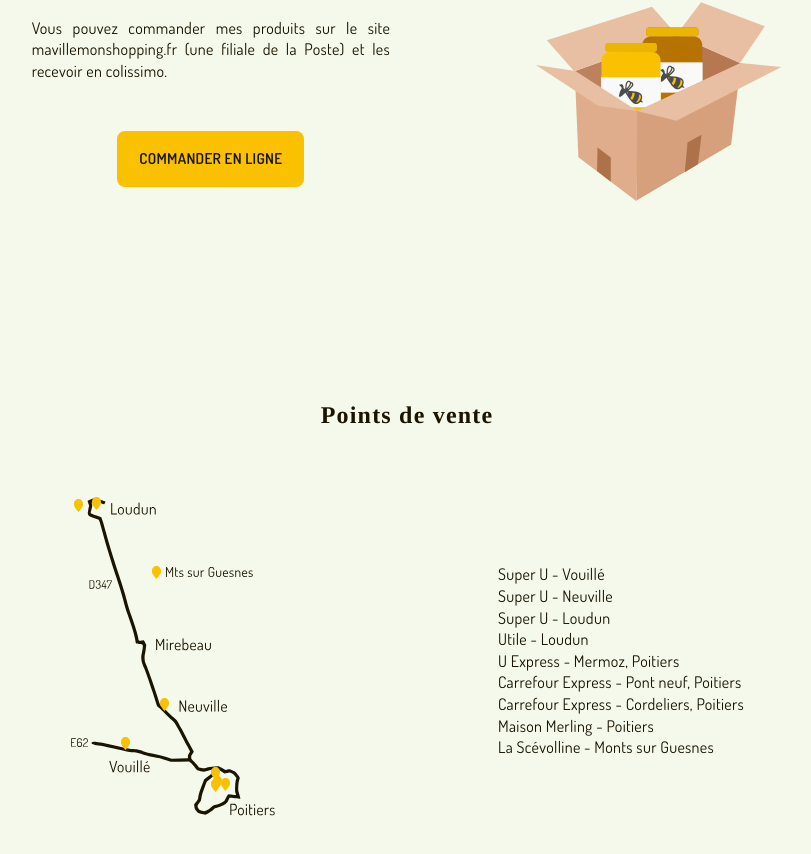
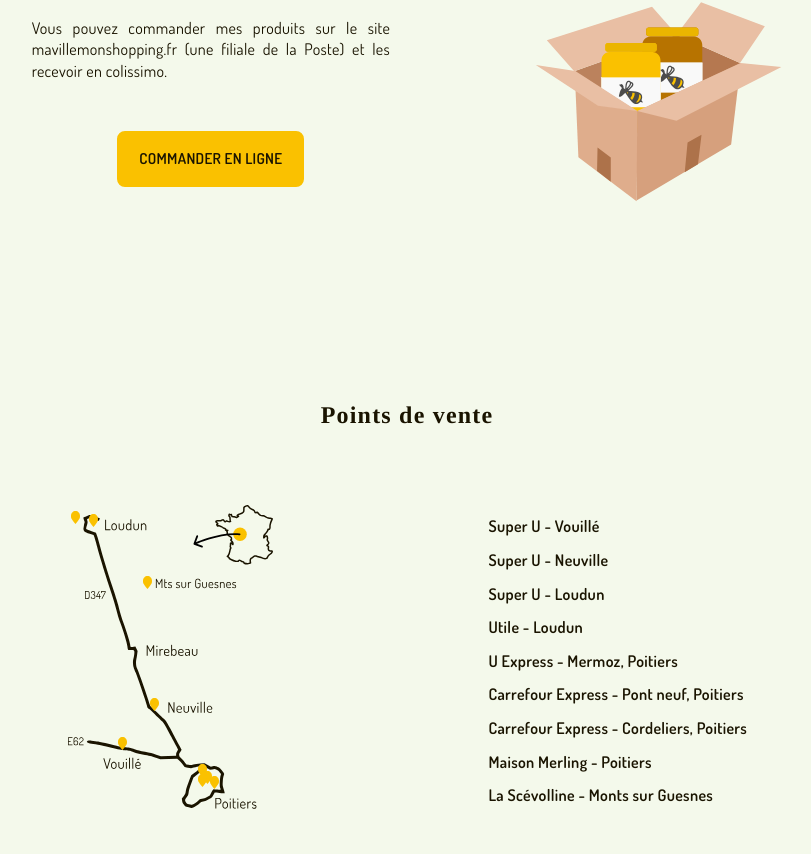
Before and after one commit to RudyDupuis/mielsdupuis_code, a Next.js app: page /ou-acheter-mon-miel in a window 1280 px wide. Shown: the part 878-1732 px from the top of the page, without its empty margins (233-1044 px from the left). Built offline with nearby package versions, Linux system fonts and the light colour scheme; a web font is replaced by a local one.

Commit message:
change point of sales, add header map

```diff
--- a/src/assets/styles/components/Header.scss
+++ b/src/assets/styles/components/Header.scss
@@ -2,13 +2,23 @@
   background: $primary;
   position: relative;
 
-  div {
+  .hero-banner {
     display: flex;
     align-items: center;
     justify-content: space-around;
     padding: 100px 50px;
 
-    img {
+    &__title {
+      display: flex;
+      flex-direction: column;
+      align-items: center;
+
+      img {
+        margin-top: 58px;
+      }
+    }
+
+    &__draw {
       width: 20%;
       height: auto;
     }
@@ -17,7 +27,7 @@
       flex-direction: column;
       padding: 40px 0 100px 0;
 
-      img {
+      .hero-banner__draw {
         margin-top: 40px;
         width: 30%;
       }
@@ -26,7 +36,7 @@
     @media (max-width: 500px) {
       padding: 40px 0 40px 0;
 
-      img {
+      .hero-banner__draw {
         margin-top: 60px;
         width: 50%;
       }
--- a/src/assets/styles/components/sections/Contacts.scss
+++ b/src/assets/styles/components/sections/Contacts.scss
@@ -9,6 +9,16 @@
     .contacts__beekeper-draw {
       margin-bottom: 36px;
       width: 30%;
+      height: auto;
+    }
+
+    .contacts__phone-draw {
+      width: 23px;
+      height: auto;
+    }
+
+    .contacts__mail-draw {
+      width: 25px;
       height: auto;
     }
   }
--- a/src/assets/styles/components/sections/ou-acheter-mon-miel/PointsDeVente.scss
+++ b/src/assets/styles/components/sections/ou-acheter-mon-miel/PointsDeVente.scss
@@ -5,64 +5,20 @@
 
   div {
     position: relative;
-
-    #SuperU-Vouillé {
-      position: absolute;
-      top: 243px;
-      left: 51px;
-    }
-
-    #SuperU-Neuville {
-      position: absolute;
-      top: 204px;
-      left: 90px;
-    }
-
-    #SuperU-Loudun {
-      position: absolute;
-      top: 5px;
-      left: 4px;
-    }
-
-    #Utile-Loudun {
-      position: absolute;
-      top: 3px;
-      left: 22px;
-    }
-
-    #UExpress-Mermoz-Poitiers {
-      position: absolute;
-      top: 273px;
-      left: 141px;
-    }
-
-    #CarrefourExpress-Pontneuf-Poitiers {
-      position: absolute;
-      top: 284px;
-      left: 151px;
-    }
-
-    #CarrefourExpress-Cordeliers-Poitiers {
-      position: absolute;
-      top: 282px;
-      left: 143px;
-    }
-
-    #MaisonMerling-Poitiers {
-      position: absolute;
-      top: 285px;
-      left: 141px;
-    }
-
-    #LaScévolline-MontssurGuesnes {
-      position: absolute;
-      top: 72px;
-      left: 82px;
-    }
   }
 
   li {
     cursor: pointer;
+
+    @media (max-width: 450px) {
+      a {
+        font-size: 14px;
+      }
+    }
+
+    &:not(:last-child) {
+      margin-bottom: 12px;
+    }
   }
 
   @media (max-width: 950px) {
--- a/src/components/Header.tsx
+++ b/src/components/Header.tsx
@@ -41,10 +41,27 @@
   return (
     <header>
       <Nav />
-      <div>
-        {title}
+      <div className="hero-banner">
+        <div className="hero-banner__title">
+          {title}{" "}
+          {page === "accueil" && (
+            <Image
+              src="/Header/map.svg"
+              alt="Une carte de france avec un flèche vers Guesnes avec inscrit : Produit à Guesnes"
+              width={221}
+              height={73}
+            />
+          )}
+        </div>
+
         {imageSrc && (
-          <Image src={imageSrc} alt={imageAlt} width={487} height={463} />
+          <Image
+            className="hero-banner__draw"
+            src={imageSrc}
+            alt={imageAlt}
+            width={487}
+            height={463}
+          />
         )}
       </div>
     </header>
--- a/src/components/sections/Contacts.tsx
+++ b/src/components/sections/Contacts.tsx
@@ -13,6 +13,7 @@
       <section>
         <div>
           <Image
+            className="contacts__phone-draw"
             src="/MeContacter/phone.svg"
             alt="Un dessin d'un téléphone"
             width={29}
@@ -22,6 +23,7 @@
         </div>
         <div>
           <Image
+            className="contacts__mail-draw"
             src="/MeContacter/mail.svg"
             alt="Un dessin d'une enveloppe"
             width={31}
--- a/src/components/sections/index/IlsOntDonneLeursAvis.tsx
+++ b/src/components/sections/index/IlsOntDonneLeursAvis.tsx
@@ -6,14 +6,14 @@
   const [currentReviews, setCurrentReviews] = useState(0);
 
   const add = () => {
-    if (currentReviews === 2) {
+    if (currentReviews === reviewsData.length - 1) {
       return setCurrentReviews(0);
     }
     setCurrentReviews(currentReviews + 1);
   };
   const remove = () => {
     if (currentReviews === 0) {
-      return setCurrentReviews(2);
+      return setCurrentReviews(reviewsData.length - 1);
     }
     setCurrentReviews(currentReviews - 1);
   };
--- a/src/components/sections/ou-acheter-mon-miel/PointsDeVente.tsx
+++ b/src/components/sections/ou-acheter-mon-miel/PointsDeVente.tsx
@@ -1,26 +1,32 @@
 import Image from "next/image";
+import { pointsOfSaleData } from "../../../data/pointsOfSaleData";
+import Link from "next/link";
 
 const PointsDeVente = () => {
-  const pointsOfSale = [
-    "Super U - Vouillé",
-    "Super U - Neuville",
-    "Super U - Loudun",
-    "Utile - Loudun",
-    "U Express - Mermoz, Poitiers",
-    "Carrefour Express - Pont neuf, Poitiers",
-    "Carrefour Express - Cordeliers, Poitiers",
-    "Maison Merling - Poitiers",
-    "La Scévolline - Monts sur Guesnes",
-  ];
+  const createPoints = (pointId: string) => {
+    const point = pointsOfSaleData.find((point) => point.id === pointId);
+    if (point) {
+      const element = document.getElementById(pointId);
+      if (element) {
+        element.style.top = `${point.top}px`;
+        element.style.left = `${point.left}px`;
+        element.style.position = "absolute";
+      }
+    }
+  };
 
   const handleMouseEnter = (id: string) => {
-    pointsOfSale.forEach((point) => {
-      document
-        .getElementById(point.replace(/\s/g, "").replace(/,/g, "-"))
-        ?.classList.remove("points-de-vente__point-active");
+    pointsOfSaleData.forEach((point) => {
+      const element = document.getElementById(point.id);
+      if (element) {
+        element.classList.remove("points-de-vente__point-active");
+      }
     });
 
-    document.getElementById(id)?.classList.add("points-de-vente__point-active");
+    const targetElement = document.getElementById(id);
+    if (targetElement) {
+      targetElement.classList.add("points-de-vente__point-active");
+    }
   };
 
   return (
@@ -33,27 +39,25 @@
           height={330}
         />
 
-        {pointsOfSale.map((point) => (
+        {pointsOfSaleData.map((point) => (
           <Image
-            key={point}
+            key={point.id}
             src="/OuAcheterMonMiel/point.svg"
-            alt={"Une point montrant " + point}
+            alt={"Une point montrant " + point.name}
             width={9}
             height={13}
-            id={point.replace(/\s/g, "").replace(/,/g, "-")}
+            id={point.id}
+            onLoad={() => createPoints(point.id)}
           />
         ))}
       </div>
 
       <ul>
-        {pointsOfSale.map((point) => (
-          <li
-            key={point}
-            onMouseEnter={() =>
-              handleMouseEnter(point.replace(/\s/g, "").replace(/,/g, "-"))
-            }
-          >
-            {point}
+        {pointsOfSaleData.map((point) => (
+          <li key={point.id} onMouseEnter={() => handleMouseEnter(point.id)}>
+            <Link href={point.link} target="_blank">
+              {point.name}
+            </Link>
           </li>
         ))}
       </ul>
--- /dev/null
+++ b/src/data/pointsOfSaleData.js
@@ -0,0 +1,65 @@
+export const pointsOfSaleData = [
+  {
+    id: "Super-U-Vouillé",
+    name: "Super U - Vouillé",
+    link: "https://goo.gl/maps/r1vAj9HDKNdvjhf47?coh=178573&entry=tt",
+    top: 243,
+    left: 51,
+  },
+  {
+    id: "Super-U-Neuville",
+    name: "Super U - Neuville",
+    link: "https://goo.gl/maps/pta8jLbLEunL3bGC9?coh=178573&entry=tt",
+    top: 204,
+    left: 83,
+  },
+  {
+    id: "Super-U-Loudun",
+    name: "Super U - Loudun",
+    link: "https://goo.gl/maps/rLgSmTq29vGQFTPQA?coh=178573&entry=tt",
+    top: 17,
+    left: 4,
+  },
+  {
+    id: "Utile-Loudun",
+    name: "Utile - Loudun",
+    link: "https://goo.gl/maps/bAJK6CBqXwjnmpkU6?coh=178573&entry=tt",
+    top: 20,
+    left: 22,
+  },
+  {
+    id: "U-Express-Mermoz-Poitiers",
+    name: "U Express - Mermoz, Poitiers",
+    link: "https://goo.gl/maps/u4mL8Wk1AZJn4XyC9?coh=178573&entry=tt",
+    top: 270,
+    left: 131,
+  },
+  {
+    id: "Carrefour-Express-Pontneuf-Poitiers",
+    name: "Carrefour Express - Pont neuf, Poitiers",
+    link: "https://goo.gl/maps/AVidjDBVZgBRNYsr7?coh=178573&entry=tt",
+    top: 277,
+    left: 136,
+  },
+  {
+    id: "Carrefour-Express-Cordeliers-Poitiers",
+    name: "Carrefour Express - Cordeliers, Poitiers",
+    link: "https://goo.gl/maps/Y6vibBzj1Z9QSV7m6?coh=178573&entry=tt",
+    top: 282,
+    left: 143,
+  },
+  {
+    id: "Maison-Merling-Poitiers ",
+    name: "Maison Merling - Poitiers",
+    link: "https://goo.gl/maps/BbyfWJwBPmBpE85r7?coh=178573&entry=tt",
+    top: 280,
+    left: 131,
+  },
+  {
+    id: "La-Scévolline-Monts-sur-Guesnes ",
+    name: "La Scévolline - Monts sur Guesnes",
+    link: "https://goo.gl/maps/ibCVUWbBb5WSJ7Ce9?coh=178573&entry=tt",
+    top: 82,
+    left: 76,
+  },
+];
```
Also changed, not shown: public/Header/map.svg (added), public/OuAcheterMonMiel/map.svg.
